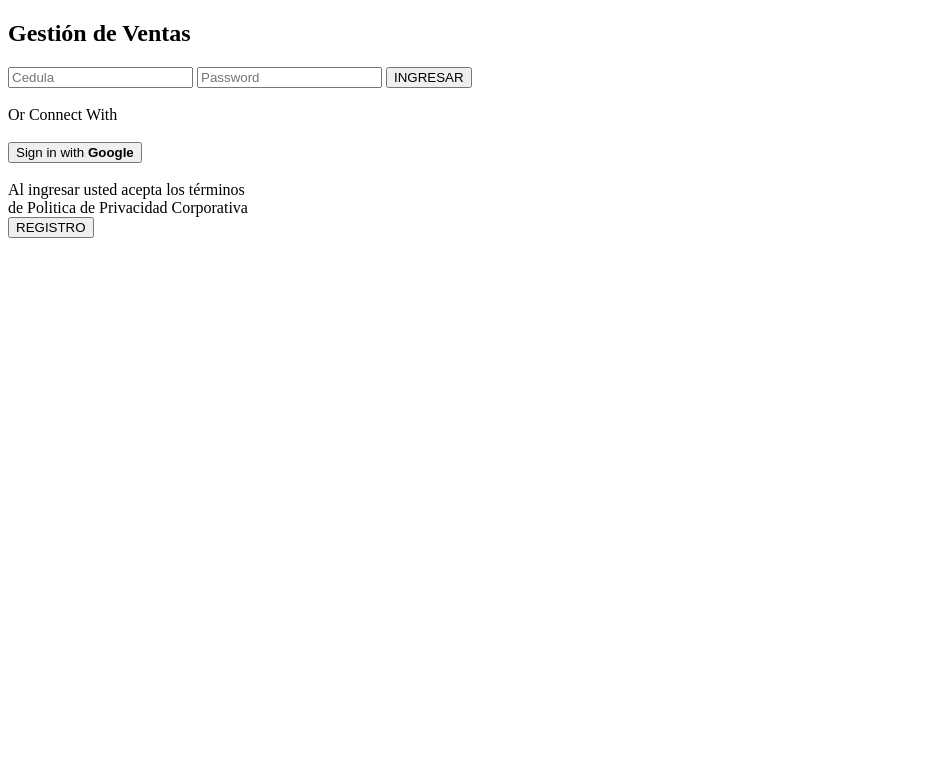
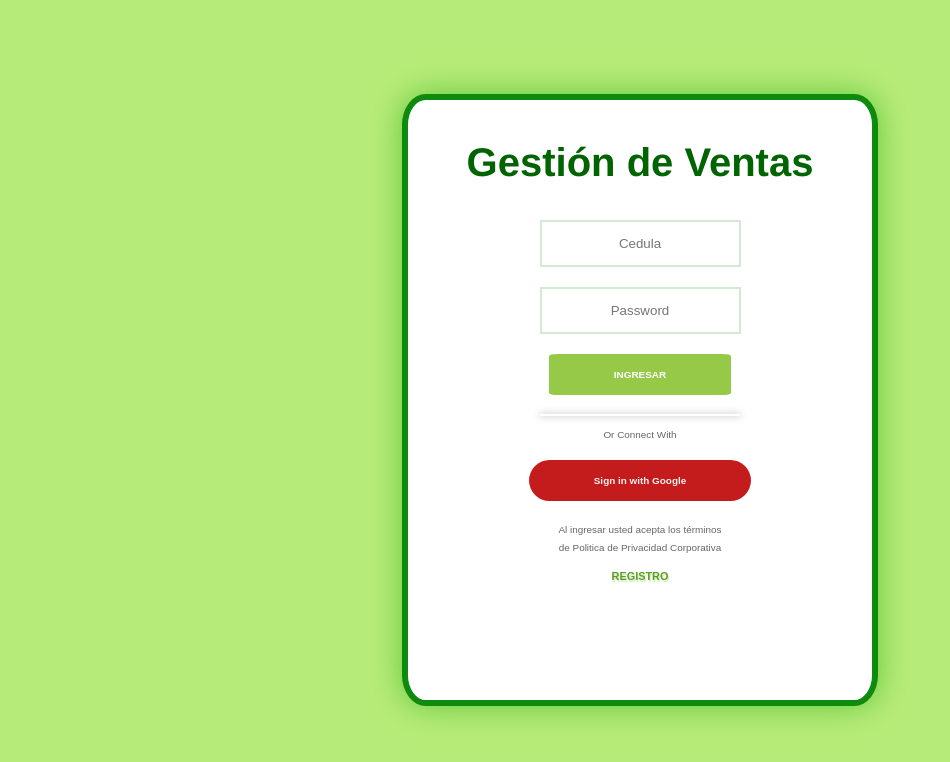
Before and after one commit to Camilo12251995/misiontic, a plain HTML site: page interfaces/login.html in a window 1280 px wide. Shown: the whole page, without its empty margins (0-950 px from the left). Drawn offline with Linux system fonts and the light colour scheme; files that its build step writes are made by us from their sources.

Commit message:
Update login.html

```diff
--- a/interfaces/login.html
+++ b/interfaces/login.html
@@ -5,7 +5,7 @@
     <meta http-equiv="X-UA-Compatible" content="IE=edge">
     <meta name="viewport" content="width=device-width, initial-scale=1.0">
     <title>Document</title>
-    <link rel="stylesheet" href="styles.css">
+    <link rel="stylesheet" href="css/stylesLogin.css">
 
 </head>
 <body>
```
